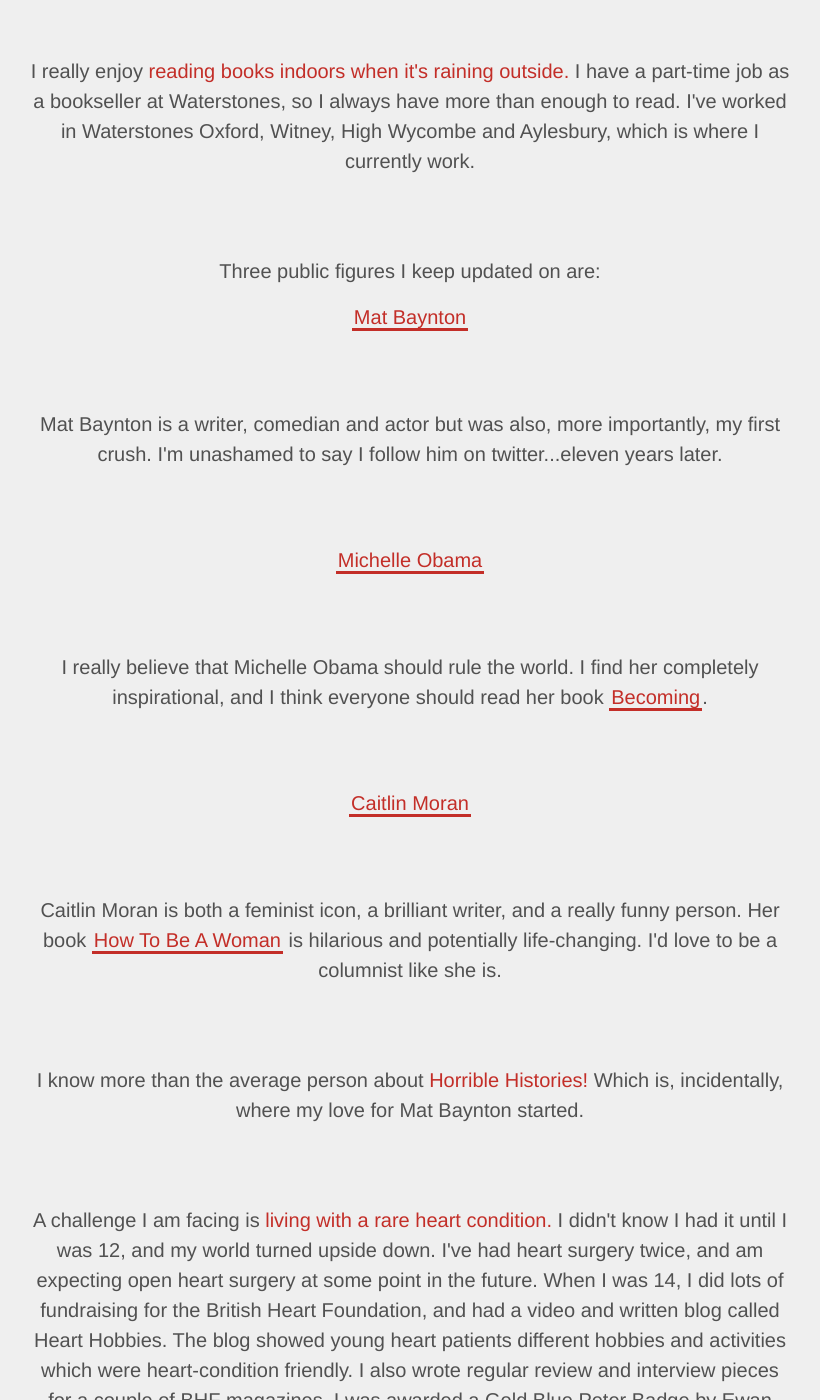
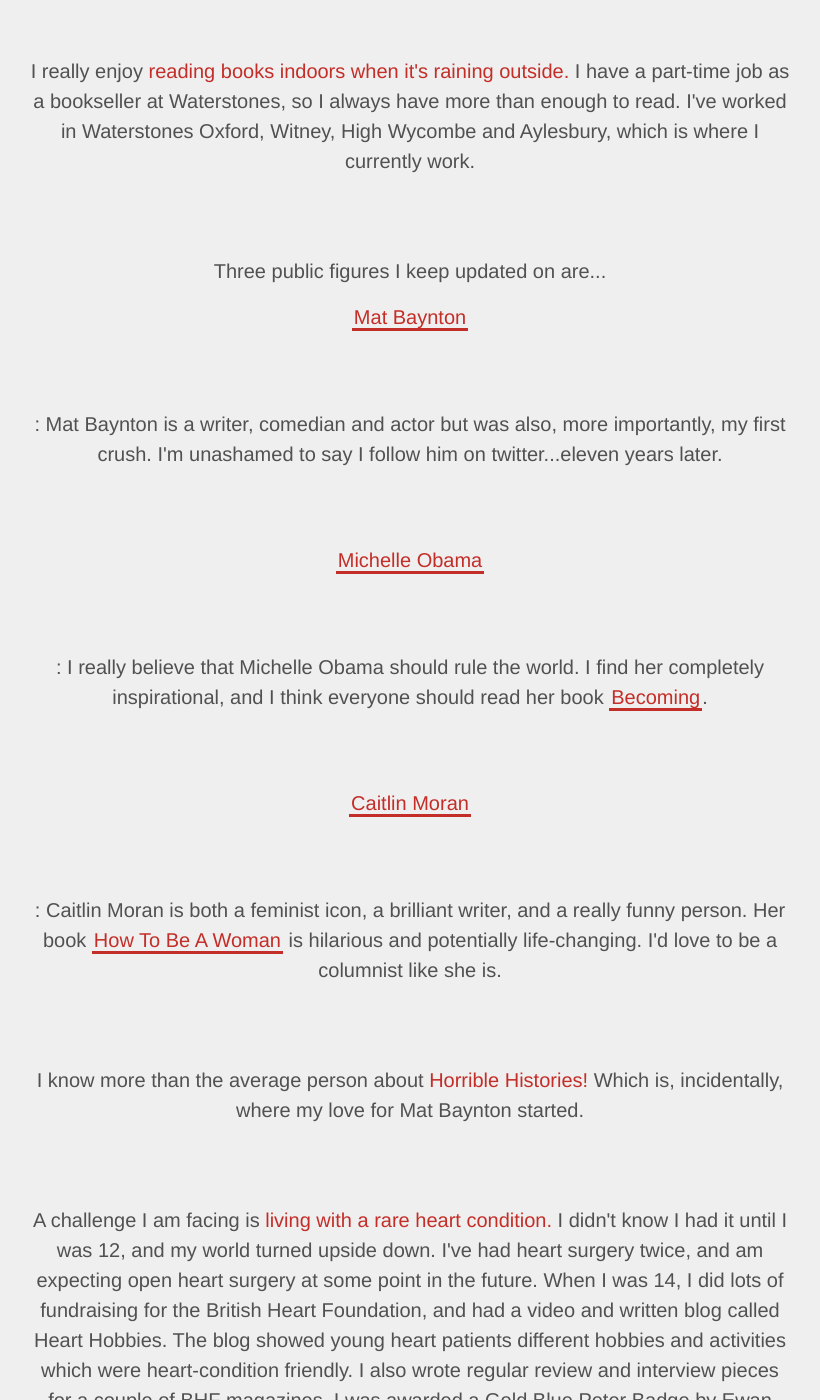
Before and after one commit to 19034233/mybrookesblog, a Jekyll site: the page aboutme/index.html, which Jekyll copies as it is, in a window 1280 px wide and 1400 px high, scrolled down 2013 px. Shown: the whole window, without its empty margins (230-1050 px from the left). Built offline with Jekyll 4.4.1, drawn with Linux system fonts in a browser that asks for light colours.

Commit message:
Update index.html

```diff
--- a/aboutme/index.html
+++ b/aboutme/index.html
@@ -62,21 +62,15 @@ If you'd like to read some of my writing, you can have a look at my personal blo
 	<p>I really enjoy <span class="highlight">reading books indoors when it's raining outside.</span> I have a part-time job as a bookseller at Waterstones, so I always have more than enough to read. I've worked in Waterstones Oxford, Witney, High Wycombe and Aylesbury, which is where I currently work.</p>
 
 	<!-- Public Figure List -->
-	<p>Three public figures I keep updated on are:</p>
+	<p>Three public figures I keep updated on are...</p>
 
 	<ul class="public_figures_list">
 
-		<li><a class="fact_link" href="https://twitter.com/RealMatBaynton" target="blank">Mat Baynton</a></li>
+		<li><a class="fact_link" href="https://twitter.com/RealMatBaynton" target="blank">Mat Baynton</a></li><p>: Mat Baynton is a writer, comedian and actor but was also, more importantly, my first crush. I'm unashamed to say I follow him on twitter...eleven years later.</p>
 
-		<p>Mat Baynton is a writer, comedian and actor but was also, more importantly, my first crush. I'm unashamed to say I follow him on twitter...eleven years later.</p>
+		<li><a class="fact_link" href="https://twitter.com/MichelleObama" target="blank">Michelle Obama</a></li><p>: I really believe that Michelle Obama should rule the world. I find her completely inspirational, and I think everyone should read her book <a class="fact_link" href="https://www.waterstones.com/book/becoming/michelle-obama/9780241334140" target="blank">Becoming</a>.</p>
 
-		<li><a class="fact_link" href="https://twitter.com/MichelleObama" target="blank">Michelle Obama</a></li>
-
-		<p>I really believe that Michelle Obama should rule the world. I find her completely inspirational, and I think everyone should read her book <a class="fact_link" href="https://www.waterstones.com/book/becoming/michelle-obama/9780241334140" target="blank">Becoming</a>.</p>
-
-		<li><a class="fact_link" href="https://twitter.com/caitlinmoran" target="blank">Caitlin Moran</a></li>
-
-		<p>Caitlin Moran is both a feminist icon, a brilliant writer, and a really funny person. Her book <a class="fact_link" href="https://www.waterstones.com/book/how-to-be-a-woman/caitlin-moran/9780091940744" target="blank">How To Be A Woman</a> is hilarious and potentially life-changing. I'd love to be a columnist like she is.</p>
+		<li><a class="fact_link" href="https://twitter.com/caitlinmoran" target="blank">Caitlin Moran</a></li><p>: Caitlin Moran is both a feminist icon, a brilliant writer, and a really funny person. Her book <a class="fact_link" href="https://www.waterstones.com/book/how-to-be-a-woman/caitlin-moran/9780091940744" target="blank">How To Be A Woman</a> is hilarious and potentially life-changing. I'd love to be a columnist like she is.</p>
 
 	</ul>
 
```
